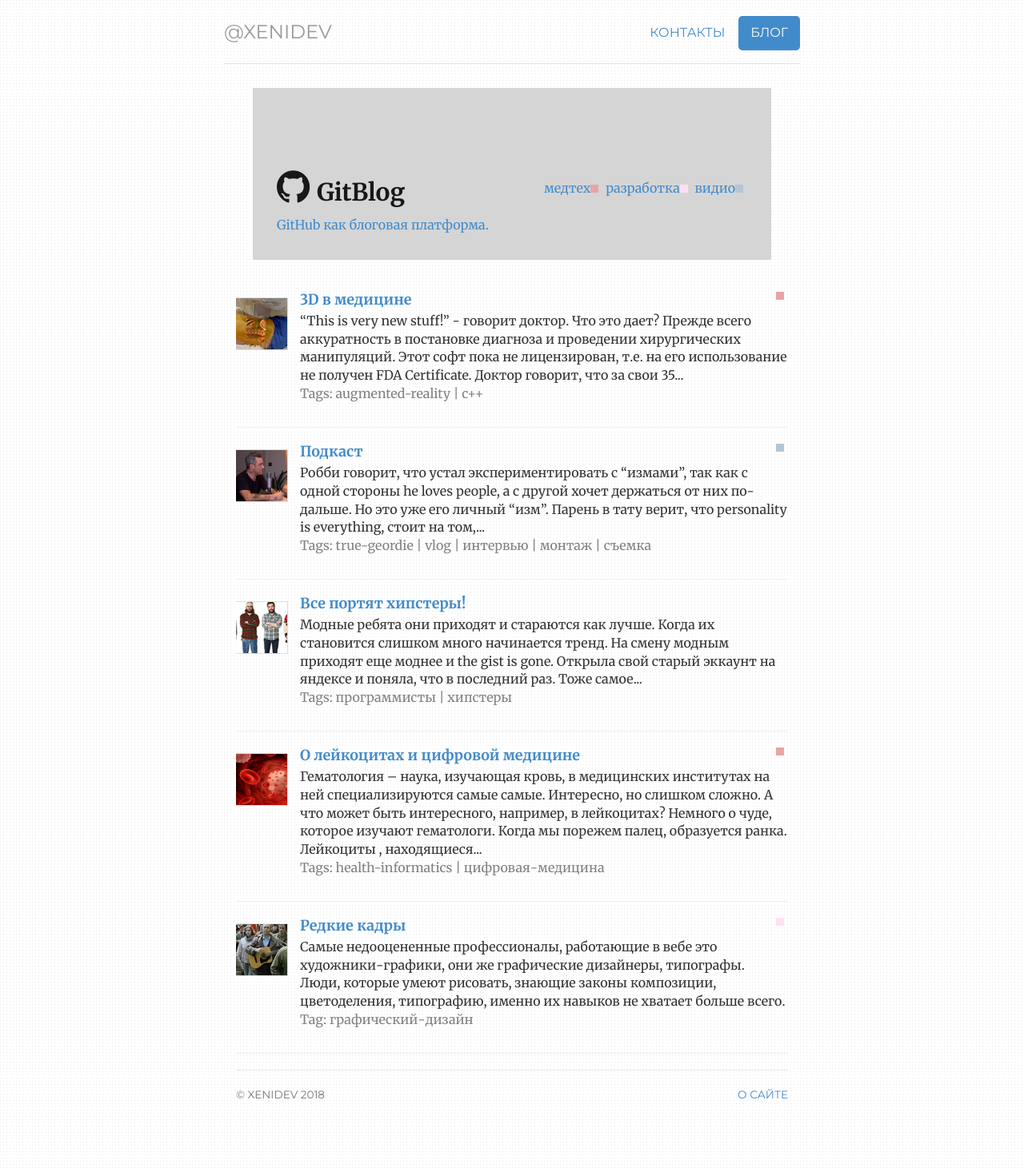
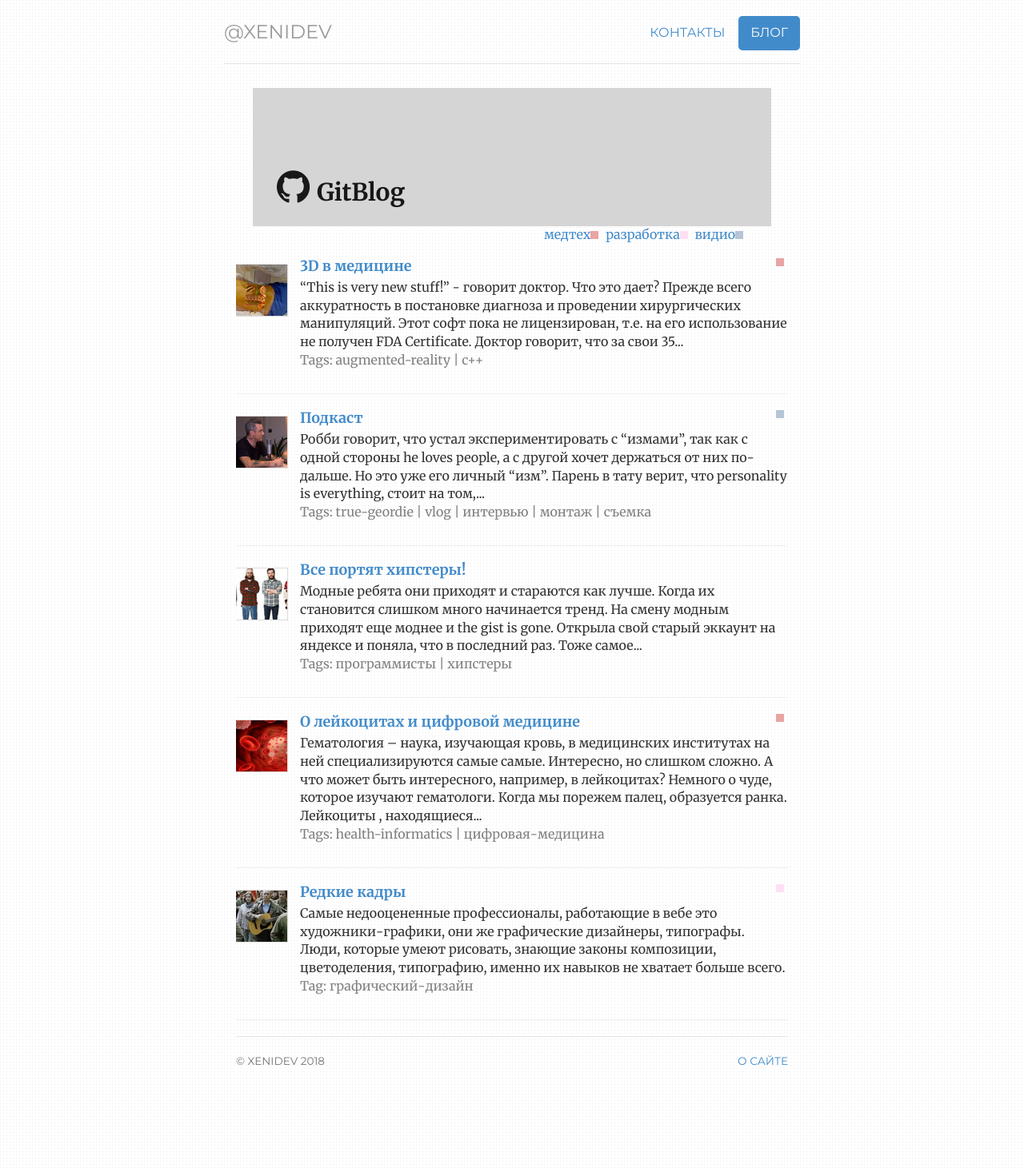
Before and after one commit to ValeraS/xenidev.github.io, a Jekyll site: the page built from notes/index.html, in a window 1280 px wide. Shown: the whole page at 80% size. Built offline with Jekyll 4.4.1, drawn with Linux system fonts in a browser that asks for light colours; after the commit the page ends 1419 px from its top, so only the background shows below that.

Commit message:
Update index.html

```diff
--- a/notes/index.html
+++ b/notes/index.html
@@ -7,21 +7,18 @@ notes: active
 
   <div class="title">
 
-<ul class="square-categories pull-right">
-    <li><a href="/notes/medtech">медтех<span class="badge-category-medtech"></span></a> </li>
-    <li><a href="/notes/razrabotka.html">разработка<span class="badge-category-razrabotka"></span> </a> </li>
-    <li><a href="/notes/video.html">видио<span class="badge-category-video"></a> </li>
-  </ul>
-
-
-
 
 
     <ul class="fa-ul">
       <li><i class="fa fa-github" style="font-size:48px;"></i>
         <h2>GitBlog</h2></li>
     </ul>
-    <p class="hidden-xs hidden-sm">GitHub как блоговая платформа.</p>
+
+	  <ul class="square-categories pull-right">
+    <li><a href="/notes/medtech">медтех<span class="badge-category-medtech"></span></a> </li>
+    <li><a href="/notes/razrabotka.html">разработка<span class="badge-category-razrabotka"></span> </a> </li>
+    <li><a href="/notes/video.html">видио<span class="badge-category-video"></a> </li>
+  </ul>
 
 
   </div>
```
